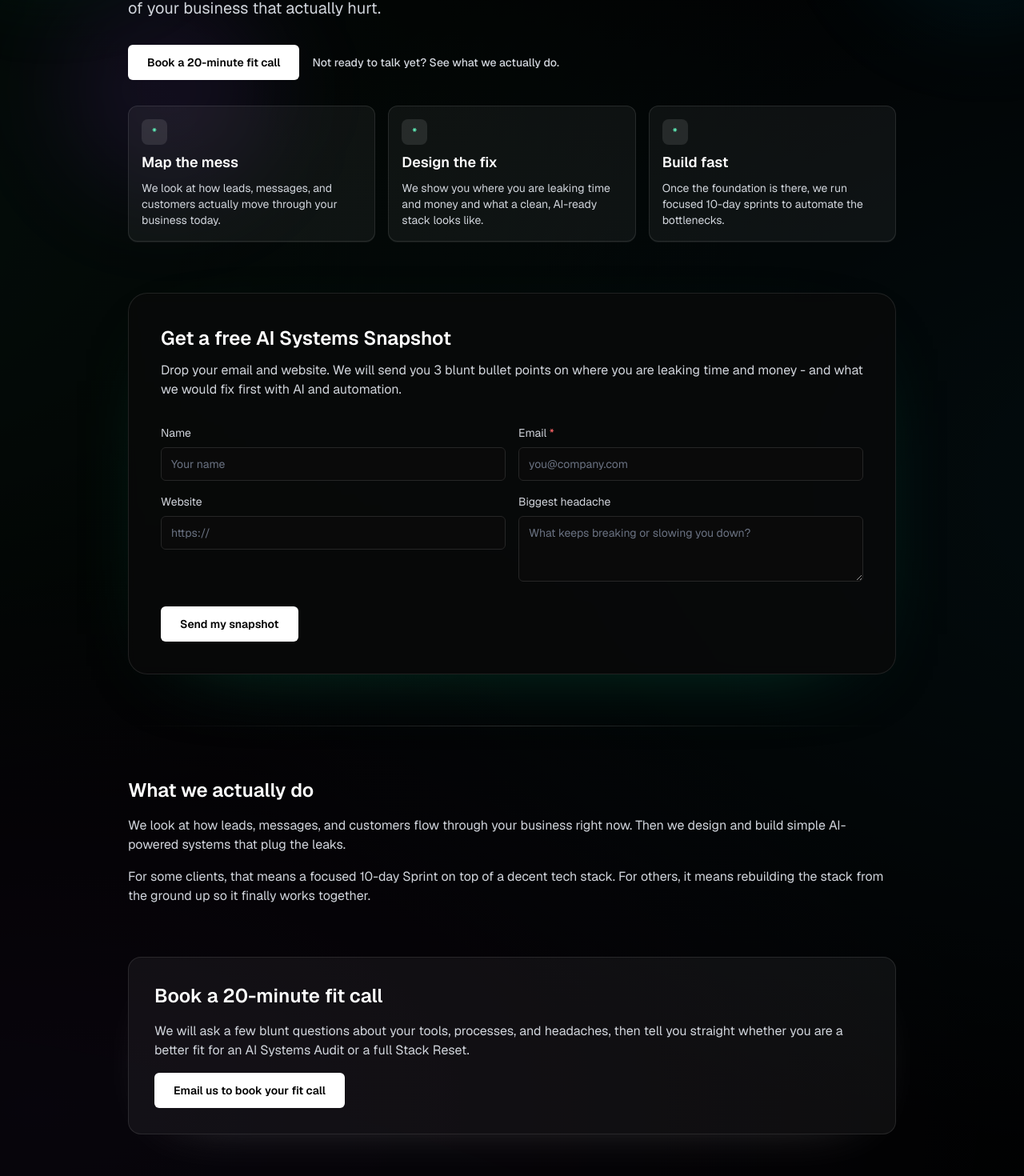
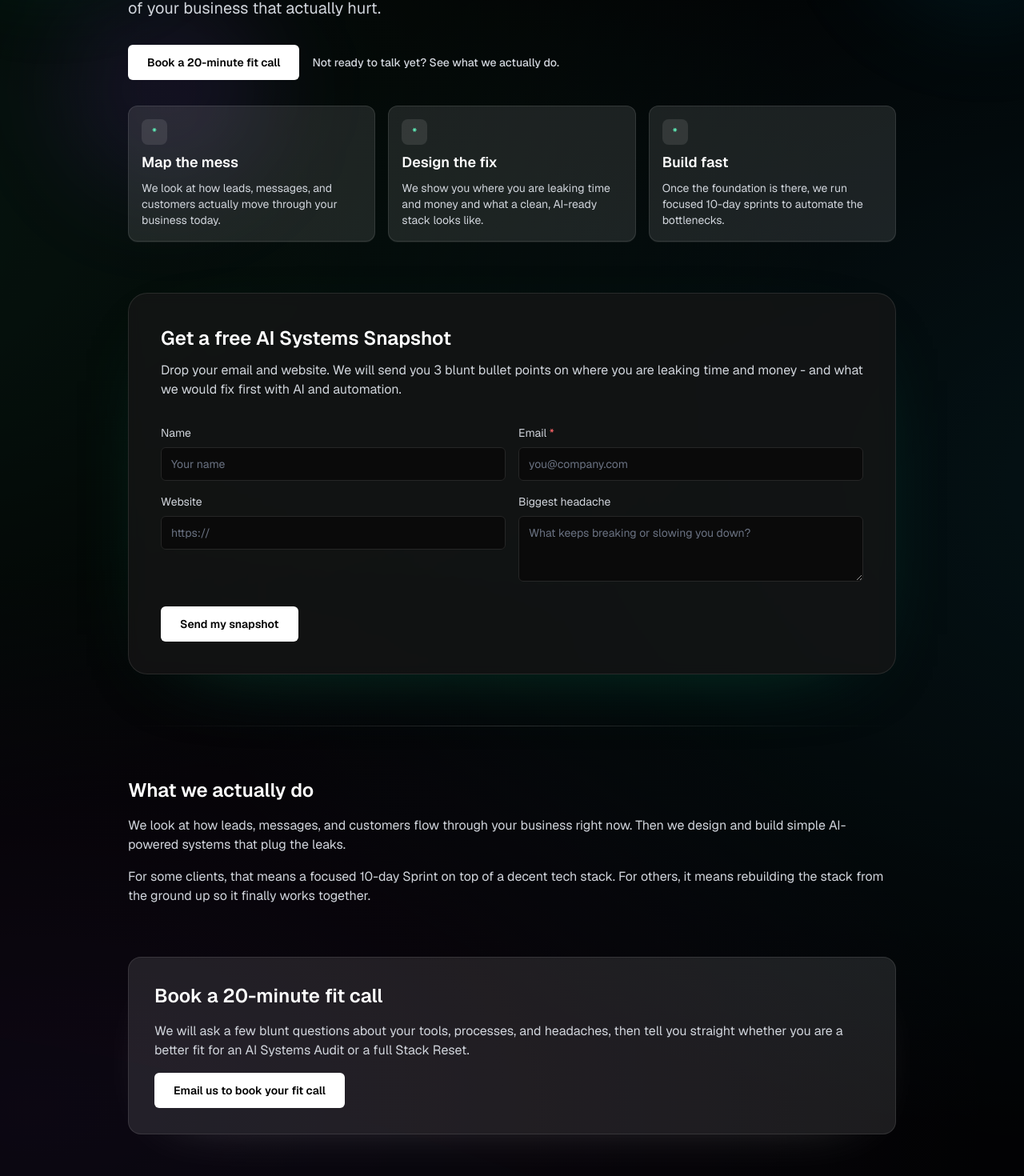
Before and after one commit to ShaunandDavid/XenteckHero, a Next.js app in the folder xenteck-landing/: page / in a window 1280 px wide. Shown: the part 400-1870 px from the top of the page at 80% size. Built offline with nearby package versions, Linux system fonts and the light colour scheme.

Commit message:
Lighten hero overlay and cards for better brightness

```diff
--- a/xenteck-landing/app/page.tsx
+++ b/xenteck-landing/app/page.tsx
@@ -147,7 +147,7 @@ export default function Home() {
         backgroundRepeat: "no-repeat",
       }}
     >
-      <div className="absolute inset-0 bg-black/75" />
+      <div className="absolute inset-0 bg-black/60" />
       <div className="pointer-events-none absolute inset-0">
         <div className="absolute -left-24 top-10 h-80 w-80 rounded-full bg-emerald-500/15 blur-3xl" />
         <div className="absolute right-[-6rem] top-32 h-72 w-72 rounded-full bg-cyan-500/10 blur-3xl" />
@@ -194,7 +194,7 @@ export default function Home() {
               {processPoints.map((item) => (
                 <div
                   key={item.title}
-                  className="rounded-xl border border-white/10 bg-white/5 p-4 shadow-[0_1px_0_rgba(255,255,255,0.08)]"
+                  className="rounded-xl border border-white/10 bg-white/10 p-4 shadow-[0_1px_0_rgba(255,255,255,0.08)]"
                 >
                   <div className="mb-2 inline-flex h-8 w-8 items-center justify-center rounded-lg bg-white/10 text-emerald-300">
                     <span className="text-sm font-semibold">*</span>
@@ -211,7 +211,7 @@ export default function Home() {
 
         <section
           aria-labelledby="snapshot"
-          className="rounded-3xl border border-white/10 bg-neutral-950/70 p-8 shadow-[0_30px_120px_-80px_rgba(16,185,129,0.6)] backdrop-blur lg:p-10"
+          className="rounded-3xl border border-white/10 bg-neutral-900/70 p-8 shadow-[0_30px_120px_-80px_rgba(16,185,129,0.6)] backdrop-blur lg:p-10"
         >
           <div className="flex flex-col gap-3">
             <h2 id="snapshot" className="text-2xl font-semibold text-white">
@@ -340,7 +340,7 @@ export default function Home() {
           </p>
         </section>
 
-        <section id="fit-call" className="space-y-4 rounded-2xl border border-white/10 bg-white/5 p-8 shadow-[0_20px_80px_-60px_rgba(255,255,255,0.45)]">
+        <section id="fit-call" className="space-y-4 rounded-2xl border border-white/10 bg-white/10 p-8 shadow-[0_20px_80px_-60px_rgba(255,255,255,0.45)]">
           <h2 className="text-2xl font-semibold text-white">
             Book a 20-minute fit call
           </h2>
```
